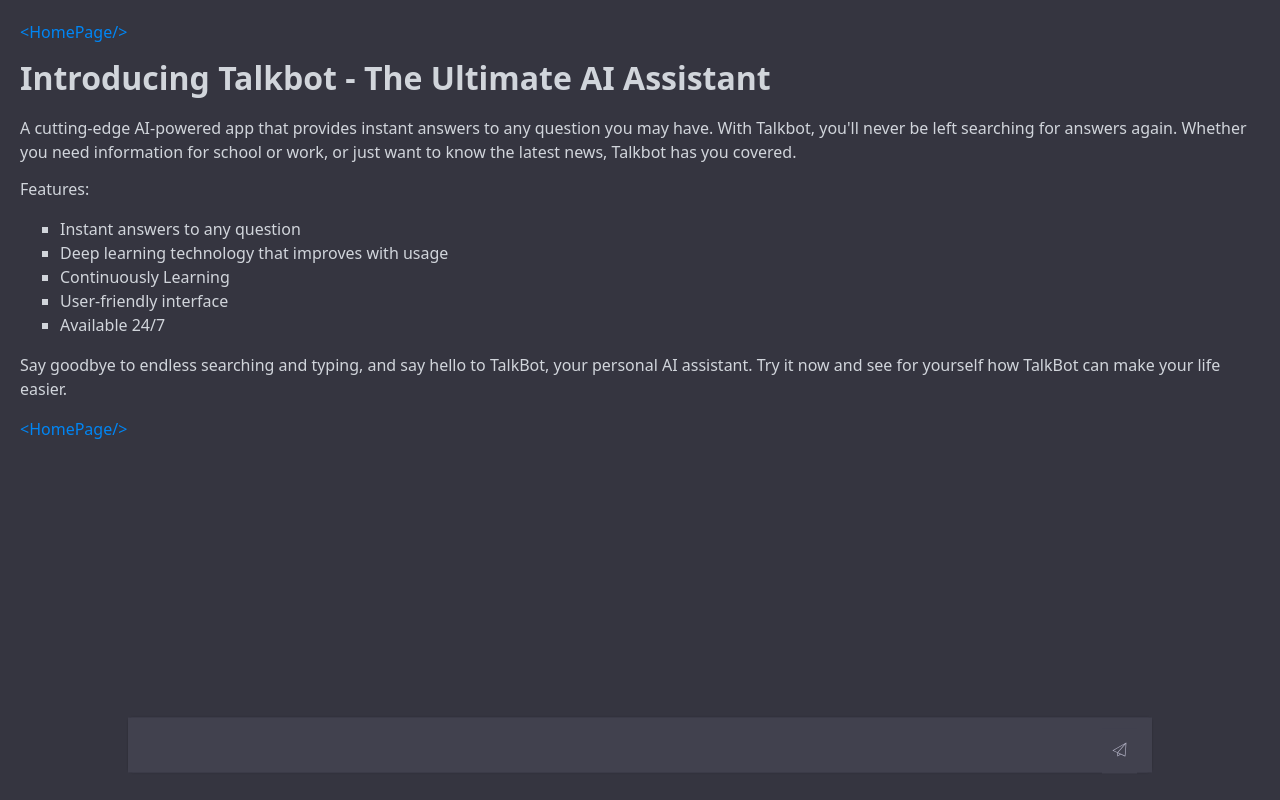
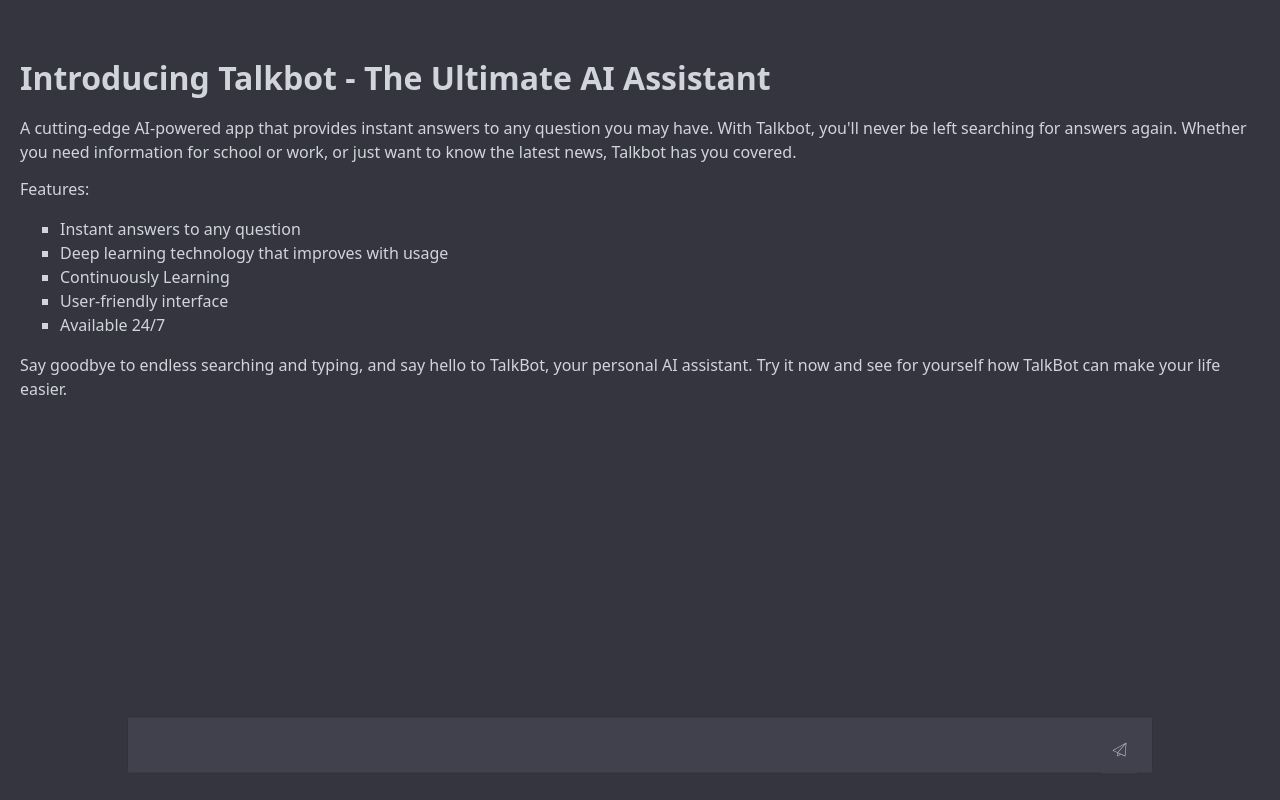
Before and after one commit to jpwerthman/hackathon2023, a React (Create React App) app in the folder Frontend/: page / in a window 1280 px wide. Built offline with nearby package versions, Linux system fonts and the light colour scheme; sample sign-in values are in the browser's storage.

Commit message:
minor chang3es

```diff
--- a/Frontend/src/App.css
+++ b/Frontend/src/App.css
@@ -144,12 +144,7 @@ nav svg {
   color: #d1d5db;
   font-size: 16px;
 }
-#introsection::before,
-#introsection::after {
-  content: "<HomePage/>";
-  float: left;
-  color: rgb(0, 134, 244);
-}
+
 #introsection {
   text-align: left;
   padding: 20px;
--- a/Frontend/src/pages/Home.jsx
+++ b/Frontend/src/pages/Home.jsx
@@ -71,24 +71,6 @@ const Home = () => {
 
   return (
     <>
-      <header>
-        <div className="menu">
-          <button onClick={() => setShowMenu(true)}>
-            <svg
-              width={24}
-              height={24}
-              viewBox="0 0 24 24"
-              xmlns="http://www.w3.org/2000/svg"
-              fill="none"
-              stroke="#d9d9e3"
-              strokeLinecap="round"
-            >
-              <path d="M21 18H3M21 12H3M21 6H3" />
-            </svg>
-          </button>
-        </div>
-        <h1>TalkBot</h1>
-      </header>
 
       {showMenu && (
         <nav>
```
